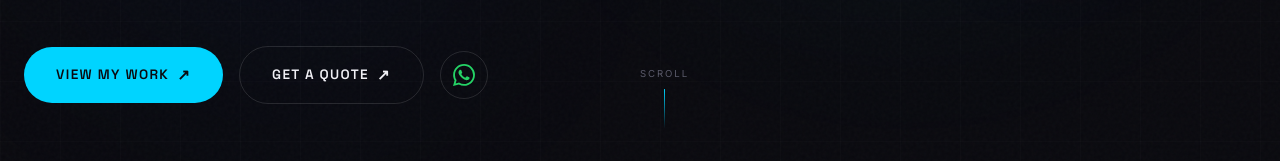
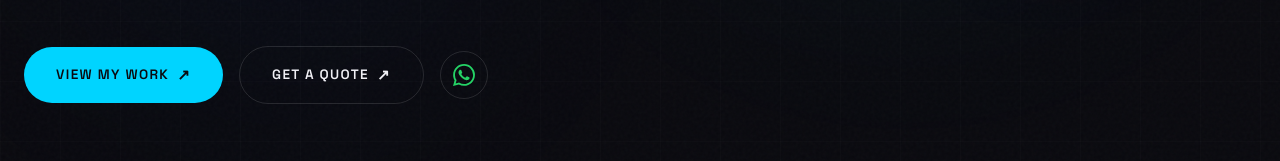
Before and after one commit to mohamed-dhanish-cyber/new-portfolio, a React (Vite) app: page / in a window 1280 px wide. Shown: the part 639-800 px from the top of the page. Built offline with nearby package versions, Linux system fonts and the light colour scheme.

Commit message:
Remove scroll indicator and make logo background transparent

```diff
--- a/src/components/Hero/Hero.jsx
+++ b/src/components/Hero/Hero.jsx
@@ -127,11 +127,7 @@ export default function Hero() {
         </div>
       </div>
 
-      {/* Scroll indicator */}
-      <div className="hero__scroll" aria-hidden="true">
-        <span className="hero__scroll-text">SCROLL</span>
-        <span className="hero__scroll-line" />
-      </div>
+
     </section>
   )
 }
--- a/src/components/Navbar/Navbar.css
+++ b/src/components/Navbar/Navbar.css
@@ -40,7 +40,6 @@
 .navbar__logo-img {
   height: 40px;
   width: auto;
-  mix-blend-mode: screen;
 }
 
 /* Desktop Links */
--- a/src/components/Navbar/Navbar.jsx
+++ b/src/components/Navbar/Navbar.jsx
@@ -44,7 +44,7 @@ export default function Navbar() {
       <div className="navbar__inner container">
         {/* Logo */}
         <a href="#home" className="navbar__logo" onClick={(e) => handleNavClick(e, '#home')}>
-          <img src="/logo.png" alt="Logo" className="navbar__logo-img" />
+          <img src="/logo_transparent.png" alt="DHANISH" className="navbar__logo-img" />
         </a>
 
         {/* Desktop Nav Links */}
```
Also changed, not shown: public/logo_transparent.png (added), 10 other files (tests, documents, lock files or other folders).
